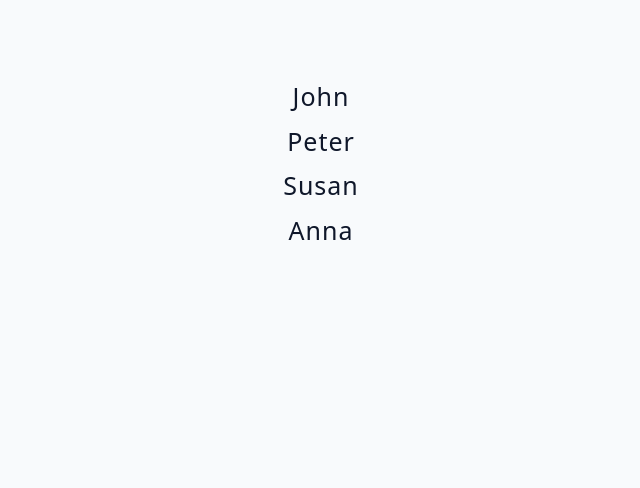
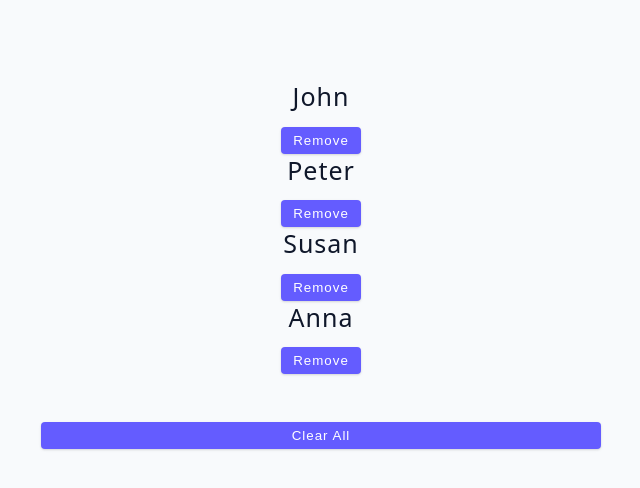
Before and after one commit to Radexman/advanced-react, a React (Vite) app: page / in a window 1280 px wide. Shown: the top 488 px of the page, without its empty margins (319-959 px from the left). Built offline with nearby package versions, Linux system fonts and the light colour scheme.

Commit message:
Challange two & three

```diff
--- a/src/tutorial/useState/03-useState-array.jsx
+++ b/src/tutorial/useState/03-useState-array.jsx
@@ -3,6 +3,15 @@
 
 const UseStateArray = () => {
 	const [people, setPeople] = useState(data);
+
+	const removeItem = (id) => {
+		const newPeople = people.filter((person) => person.id !== id);
+		setPeople(newPeople);
+	};
+
+	const clearAll = () => {
+		setPeople([]);
+	};
 
 	return (
 		<div>
@@ -11,9 +20,24 @@
 				return (
 					<div key={id}>
 						<h4>{name}</h4>
+						<button
+							type='button'
+							className='btn'
+							onClick={() => removeItem(id)}
+						>
+							Remove
+						</button>
 					</div>
 				);
 			})}
+			<button
+				type='button'
+				className='btn'
+				style={{ marginTop: '3rem', width: '50%' }}
+				onClick={clearAll}
+			>
+				Clear All
+			</button>
 		</div>
 	);
 };
```
